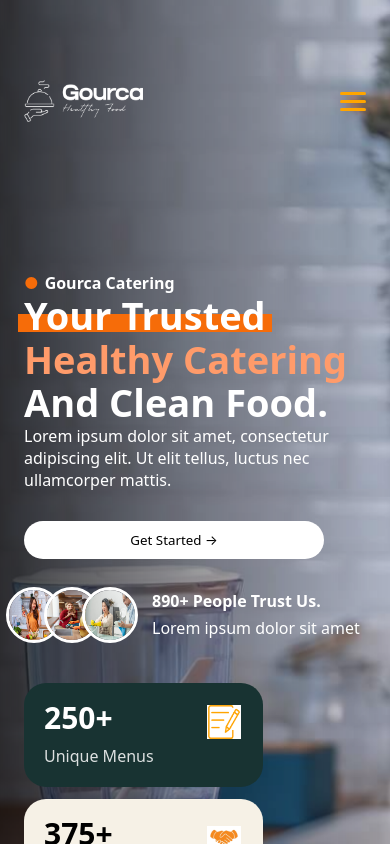
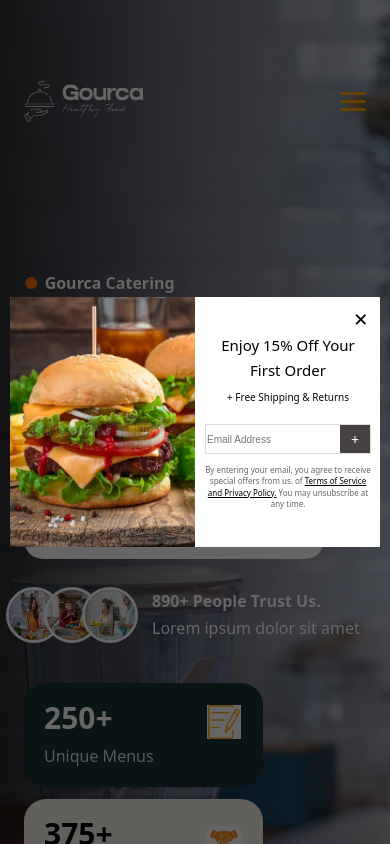
Before and after one commit to joyfrankroshan/hogist_web3, a React (Vite) app: page / in a window 390 px wide. Built offline with nearby package versions, Linux system fonts and the light colour scheme.

Commit message:
create a popup mess

```diff
--- a/src/Hero.jsx
+++ b/src/Hero.jsx
@@ -1,4 +1,5 @@
 import React, { useEffect, useState } from "react";
+import Popup from "./Popup";
 import { motion, AnimatePresence } from "framer-motion";
 import herologo from "./assets/herologo.jpg";
 import herologoMobile from "./assets/headernewlogo.jpg";
@@ -114,6 +115,15 @@ function Hero() {
   const [openSubmenu, setOpenSubmenu] = useState(null);
   const [currentBg, setCurrentBg] = useState(0);
   const backgrounds = [bg1, bg2, bg3];
+  const [showPopup, setShowPopup] = useState(false);
+  useEffect(() => {
+  const timer = setTimeout(() => {
+    setShowPopup(true);
+  }, 2000); // popup after 2 seconds
+
+  return () => clearTimeout(timer);
+}, []);
+
   useEffect(() => {
   backgrounds.forEach((src) => {
     const img = new Image();
@@ -396,6 +406,10 @@ useEffect(() => {
   ))}
 </div>
 
+{showPopup && (
+  <Popup closePopup={() => setShowPopup(false)} />
+)}
+
 
     </div>
   );
--- /dev/null
+++ b/src/Popup.css
@@ -0,0 +1,280 @@
+.popup-overlay{
+position:fixed;
+top:0;
+left:0;
+width:100%;
+height:100%;
+background:rgba(0,0,0,0.6);
+display:flex;
+justify-content:center;
+align-items:center;
+z-index:5000;
+}
+
+/* MAIN POPUP */
+.popup-box{
+display:flex;
+width:1000px;      /* increase width */
+height:600px;     /* increase height */
+background:white;
+border-radius:1px;
+overflow:hidden;
+position:relative;
+}
+
+.popup-box{
+display:flex;
+width:100%;
+max-width:1000px;
+height:600px;
+}
+/* LEFT IMAGE */
+.popup-left{
+flex:0 0 50%;   /* image takes 45% width */
+position:relative;
+overflow:hidden;
+}
+
+.popup-left img{
+position:absolute;
+top:0;
+left:0;
+width:100%;
+height:100%;
+object-fit:cover;
+}
+
+/* RIGHT CONTENT */
+.popup-right{
+flex:0 0 50%;
+padding:50px;
+display:flex;
+flex-direction:column;
+justify-content:center;
+text-align:center;    /* ADD THIS */
+
+}
+
+.popup-right h2{
+font-size:45px;
+margin-bottom:5px;
+color:#000;
+font-weight: 500;
+}
+.popup-right .rightsec{
+    font-size:45px;
+    margin-bottom:10px;
+    color:#000;
+    font-weight:500;
+    display:flex;
+    justify-content: center;
+}
+
+
+.popup-right p{
+color:#666;
+padding-top: 30px;
+}
+.popup-right span{
+    color: black;
+    cursor: pointer;
+    text-decoration: underline;
+    text-decoration-style: solid;
+
+
+}
+.popup-right h6{
+    color:rgb(5, 5, 5);
+    display:flex;
+    justify-content: center;
+    font-size: 20px;
+    font-weight: 400;
+    padding-bottom: 30px;
+
+}
+
+/* EMAIL INPUT */
+.email-box{
+display:flex;
+border:1px solid #ddd;
+}
+
+.email-box input{
+flex:1;
+border:none;
+padding:20px;
+outline:none;
+}
+
+.email-box button{
+background:rgb(70, 66, 66);
+color:white;
+border:none;
+width:40px;
+cursor:pointer;
+}
+
+/* CLOSE BUTTON */
+.popup-close{
+position:absolute;
+top:10px;
+right:12px;
+background:none;
+border:none;
+font-size:18px;
+cursor:pointer;
+}
+
+/* ================= */
+/* TABLET RESPONSIVE */
+/* ================= */
+
+@media (max-width:1024px){
+
+.popup-box{
+width:90%;
+height:500px;
+}
+
+.popup-right{
+padding:30px;
+}
+
+.popup-right h2{
+font-size:34px;
+}
+
+.popup-right .rightsec{
+font-size:34px;
+}
+
+.popup-right h6{
+font-size:18px;
+}
+
+}
+
+/* ================= */
+/* MOBILE RESPONSIVE */
+/* ================= */
+
+@media (max-width:768px){
+
+.popup-box{
+width:95%;
+height:420px;
+}
+
+/* image size */
+.popup-left img{
+top:0;
+height:100%;
+}
+
+/* text */
+.popup-right{
+padding:20px;
+}
+.popup-left{
+flex:0 0 50%;
+}
+
+.popup-right{
+flex:0 0 50%;
+padding:20px;
+}
+
+.popup-right h2{
+font-size:30px;
+}
+
+.popup-right .rightsec{
+font-size:30px;
+}
+
+.popup-right h6{
+font-size:20px;
+padding-bottom:20px;
+}
+
+.popup-right p{
+font-size:15px;
+}
+
+/* input */
+.email-box input{
+padding:12px;
+font-size:12px;
+}
+
+.email-box button{
+width:40px;
+}
+
+}
+
+/* ================= */
+/* SMALL MOBILE */
+/* ================= */
+
+@media (max-width:480px){
+
+.popup-box{
+width:95%;
+height:250px;
+display:flex;
+}
+
+/* equal space */
+.popup-left{
+flex:0 0 50%;
+}
+
+.popup-right{
+flex:0 0 50%;
+padding:10px;
+}
+
+/* image shrink properly */
+.popup-left img{
+top:0;
+height:100%;
+object-fit:cover;
+}
+
+/* text sizes */
+.popup-right h2{
+font-size:15px;
+}
+
+.popup-right .rightsec{
+font-size:15px;
+}
+
+.popup-right h6{
+font-size:10px;
+}
+
+.popup-right p{
+font-size:8px;
+padding-top:10px;
+line-height: 1.4;
+}
+
+/* email box smaller */
+.email-box{
+height:30px;
+}
+
+.email-box input{
+padding:1px;
+font-size:10px;
+}
+
+/* button smaller */
+.email-box button{
+width:30px;
+font-size:14px;
+}
+
+}
--- /dev/null
+++ b/src/Popup.jsx
@@ -0,0 +1,47 @@
+import React from "react";
+import "./Popup.css";
+import popupimg from "./assets/burgers.jpg";
+
+function Popup({ closePopup }) {
+  return (
+    <div className="popup-overlay">
+
+      <div className="popup-box">
+
+        <button className="popup-close" onClick={closePopup}>
+          ✕
+        </button>
+
+        {/* LEFT IMAGE */}
+        <div className="popup-left">
+          <img src={popupimg} alt="offer" />
+        </div>
+
+        {/* RIGHT CONTENT */}
+        <div className="popup-right">
+
+          <h2>Enjoy 15% Off Your </h2>
+          <h2 className="rightsec">First Order</h2>
+          <h6>+ Free Shipping & Returns</h6>
+
+          <div className="email-box">
+            <input
+              type="email"
+              placeholder="Email Address"
+            />
+            <button>+</button>
+          </div>
+
+          <p className="popup-small">
+By entering your email, you agree to receive special offers from us. of <span>Terms of Service and Privacy Policy.</span> You may unsubscribe at any time.
+</p>
+
+        </div>
+
+      </div>
+
+    </div>
+  );
+}
+
+export default Popup;
```
Also changed, not shown: src/assets/burgers.jpg (added).
